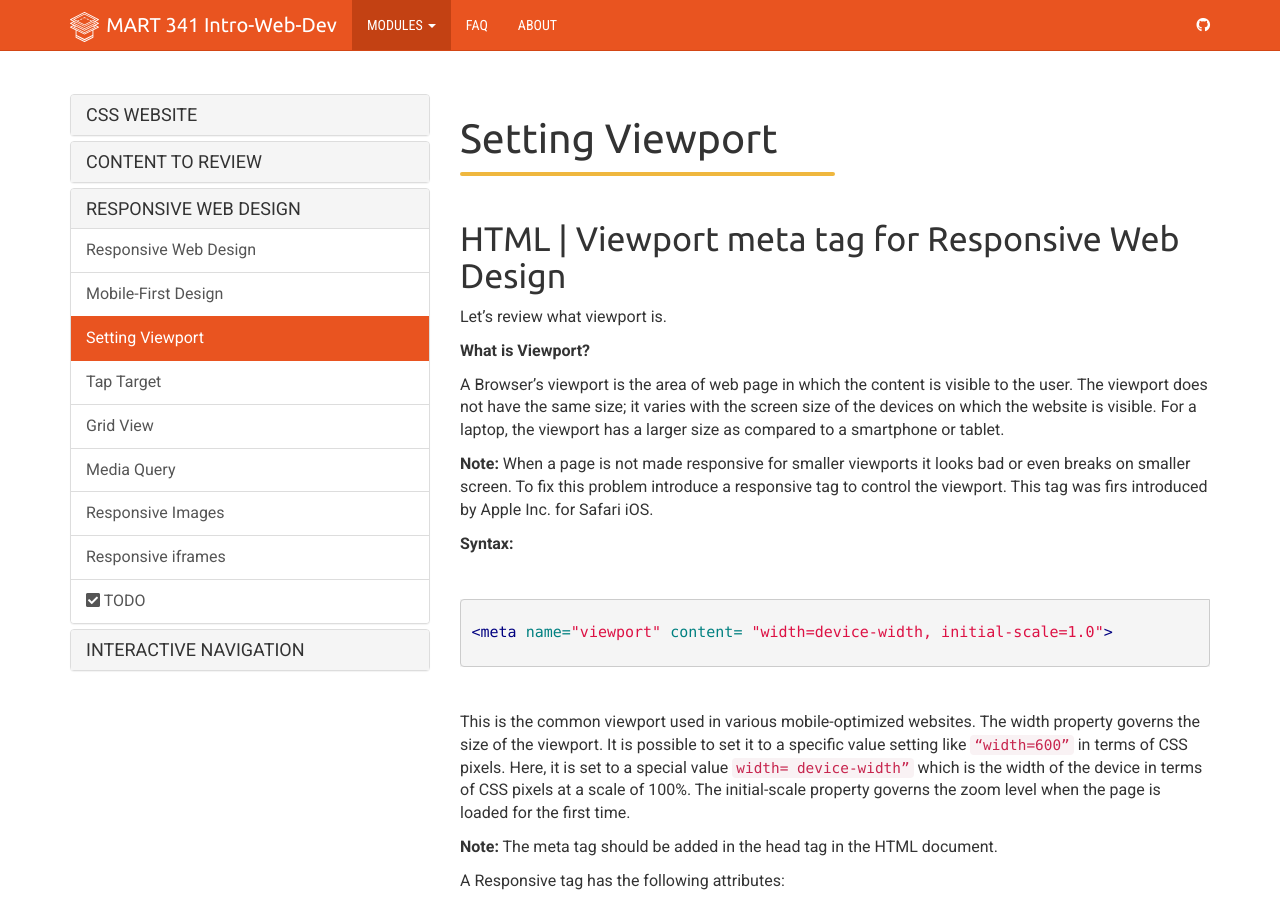
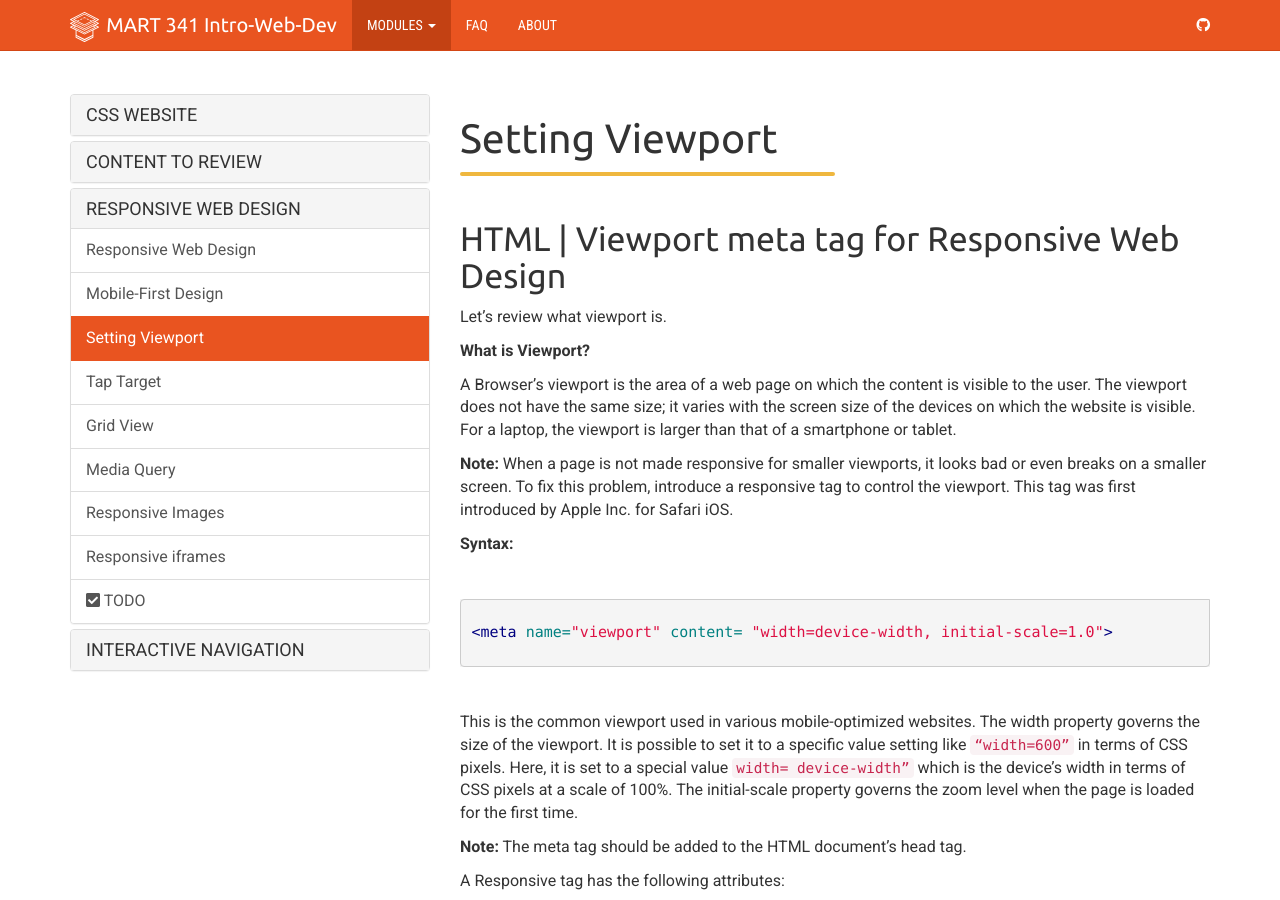
Before and after one commit to Montana-Media-Arts/webDesignFall2024, a Jekyll site: the page built from _docs/topic-12/02-rwd/page-03.md, in a window 1280 px wide and 900 px high. Built offline with Jekyll 4.4.1, drawn with Linux system fonts in a browser that asks for light colours; nearby versions of some CDN libraries; some of the changed text lies outside the part shown.

Commit message:
Update page-03.md

````diff
--- a/_docs/topic-12/02-rwd/page-03.md
+++ b/_docs/topic-12/02-rwd/page-03.md
@@ -14,9 +14,9 @@ Let's review what viewport is.
 
 **What is Viewport?**
 
-A Browser’s viewport is the area of web page in which the content is visible to the user. The viewport does not have the same size; it varies with the screen size of the devices on which the website is visible. For a laptop, the viewport has a larger size as compared to a smartphone or tablet.
+A Browser’s viewport is the area of a web page on which the content is visible to the user. The viewport does not have the same size; it varies with the screen size of the devices on which the website is visible. For a laptop, the viewport is larger than that of a smartphone or tablet.
 
-**Note:** When a page is not made responsive for smaller viewports it looks bad or even breaks on smaller screen. To fix this problem introduce a responsive tag to control the viewport. This tag was firs introduced by Apple Inc. for Safari iOS.
+**Note:** When a page is not made responsive for smaller viewports, it looks bad or even breaks on a smaller screen. To fix this problem, introduce a responsive tag to control the viewport. This tag was first introduced by Apple Inc. for Safari iOS.
 
 **Syntax:**
 
@@ -24,9 +24,9 @@ A Browser’s viewport is the area of web page in which the content is visible t
 <meta name="viewport" content= "width=device-width, initial-scale=1.0">
 ```
 
-This is the common viewport used in various mobile-optimized websites. The width property governs the size of the viewport. It is possible to set it to a specific value setting like `“width=600”` in terms of CSS pixels. Here, it is set to a special value `width= device-width”` which is the width of the device in terms of CSS pixels at a scale of 100%. The initial-scale property governs the zoom level when the page is loaded for the first time.
+This is the common viewport used in various mobile-optimized websites. The width property governs the size of the viewport. It is possible to set it to a specific value setting like `“width=600”` in terms of CSS pixels. Here, it is set to a special value `width= device-width”` which is the device's width in terms of CSS pixels at a scale of 100%. The initial-scale property governs the zoom level when the page is loaded for the first time.
 
-**Note:** The meta tag should be added in the head tag in the HTML document.
+**Note:** The meta tag should be added to the HTML document's head tag.
 
 A Responsive tag has the following attributes:
 
@@ -94,7 +94,7 @@ So, if the user is forced to scroll horizontally or zoom out to see the whole we
 
 Some additional rules to follow:
 
-1. **Do NOT use large fixed-width elements** - For example, if an image is displayed at a width wider than the viewport it can cause the viewport to scroll horizontally. Remember to adjust this content to fit within the width of the viewport.
+1. **Do NOT use large fixed-width elements** - For example, if an image is displayed at a width wider than the viewport, it can cause the viewport to scroll horizontally. Remember to adjust this content to fit within the width of the viewport.
 
 2. **Do NOT let the content rely on a particular viewport width to render well** - Since screen dimensions and width in CSS pixels vary widely between devices, content should not rely on a particular viewport width to render well.
 
````
